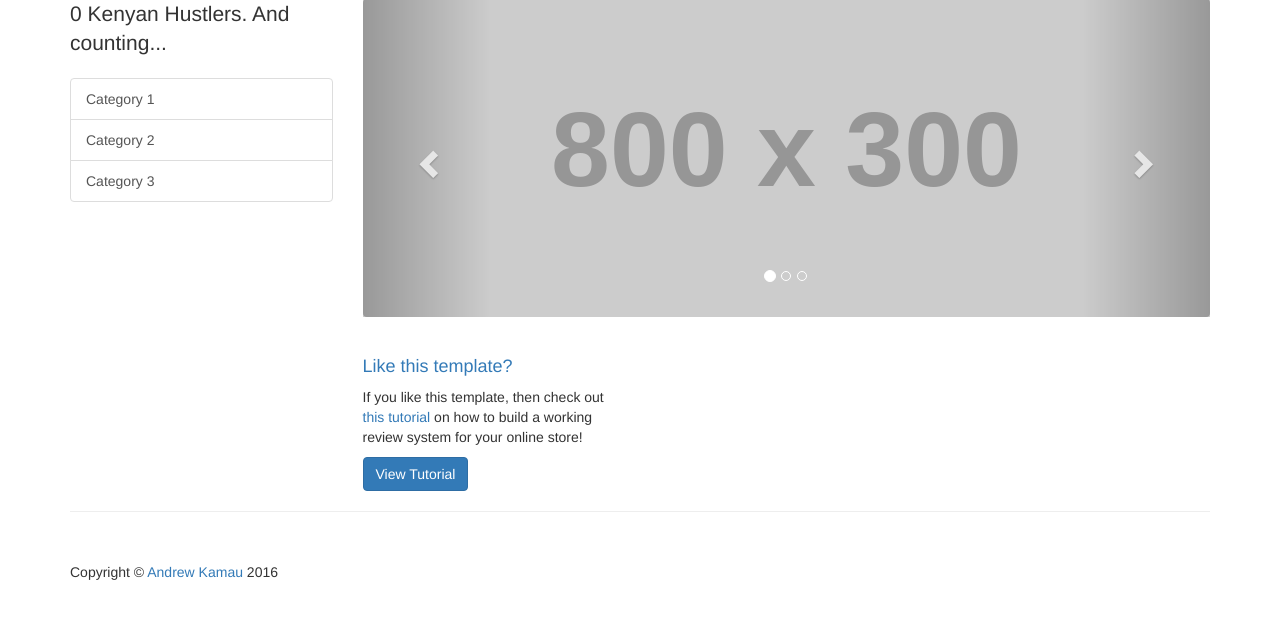
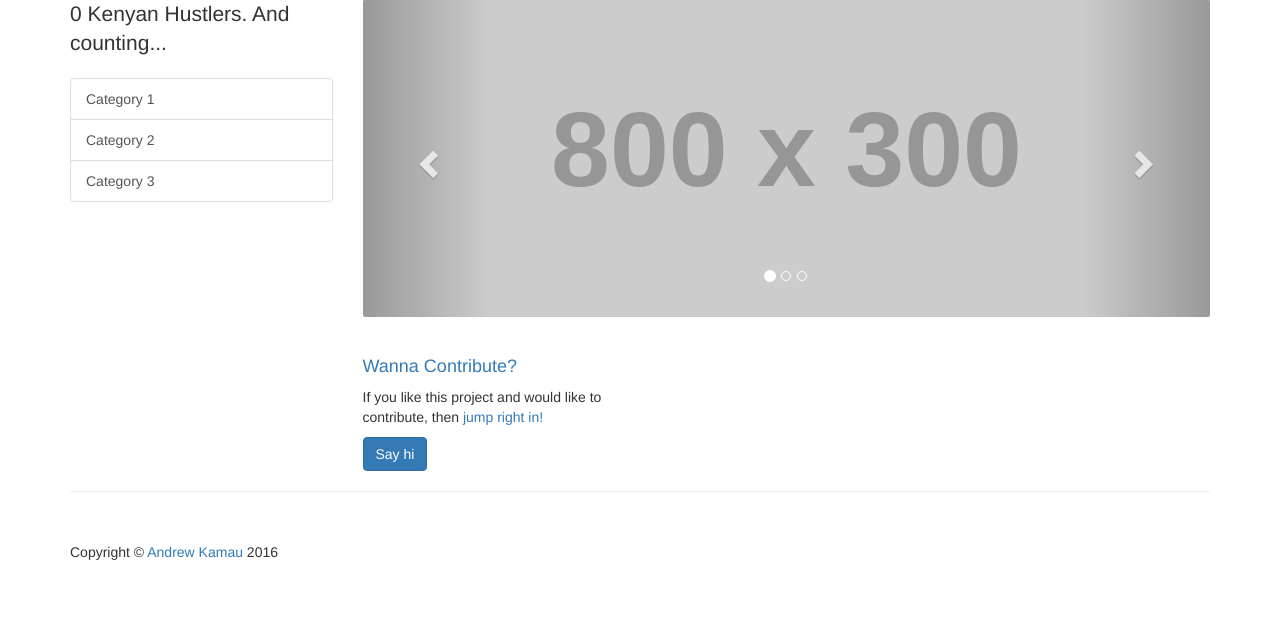
Before and after one commit to andkamau/twitter-biz-ke, a Flask app: page / in a window 1280 px wide. Shown: the part 71-690 px from the top of the page. Run offline with Flask 2, Linux system fonts and the light colour scheme; data that the repository does not hold is empty; some libraries are stand-ins or nearby versions.

Commit message:
remove some shit

```diff
--- a/app/templates/index.html
+++ b/app/templates/index.html
@@ -189,11 +189,12 @@
                         </div>
                     </div>
                     {% endfor %}
+
                     <div class="col-sm-4 col-lg-4 col-md-4">
-                        <h4><a href="#">Like this template?</a>
+                        <h4><a href="#">Wanna Contribute?</a>
                         </h4>
-                        <p>If you like this template, then check out <a target="_blank" href="http://maxoffsky.com/code-blog/laravel-shop-tutorial-1-building-a-review-system/">this tutorial</a> on how to build a working review system for your online store!</p>
-                        <a class="btn btn-primary" target="_blank" href="http://maxoffsky.com/code-blog/laravel-shop-tutorial-1-building-a-review-system/">View Tutorial</a>
+                        <p>If you like this project and would like to contribute, then <a target="_blank" href="https://github.com/andkamau/twitter-biz-ke/">jump right in!</a></p>
+                        <a class="btn btn-primary" target="_blank" href="mailto:andkamau@gmail.com">Say hi</a>
                     </div>
 
                 </div>
```
